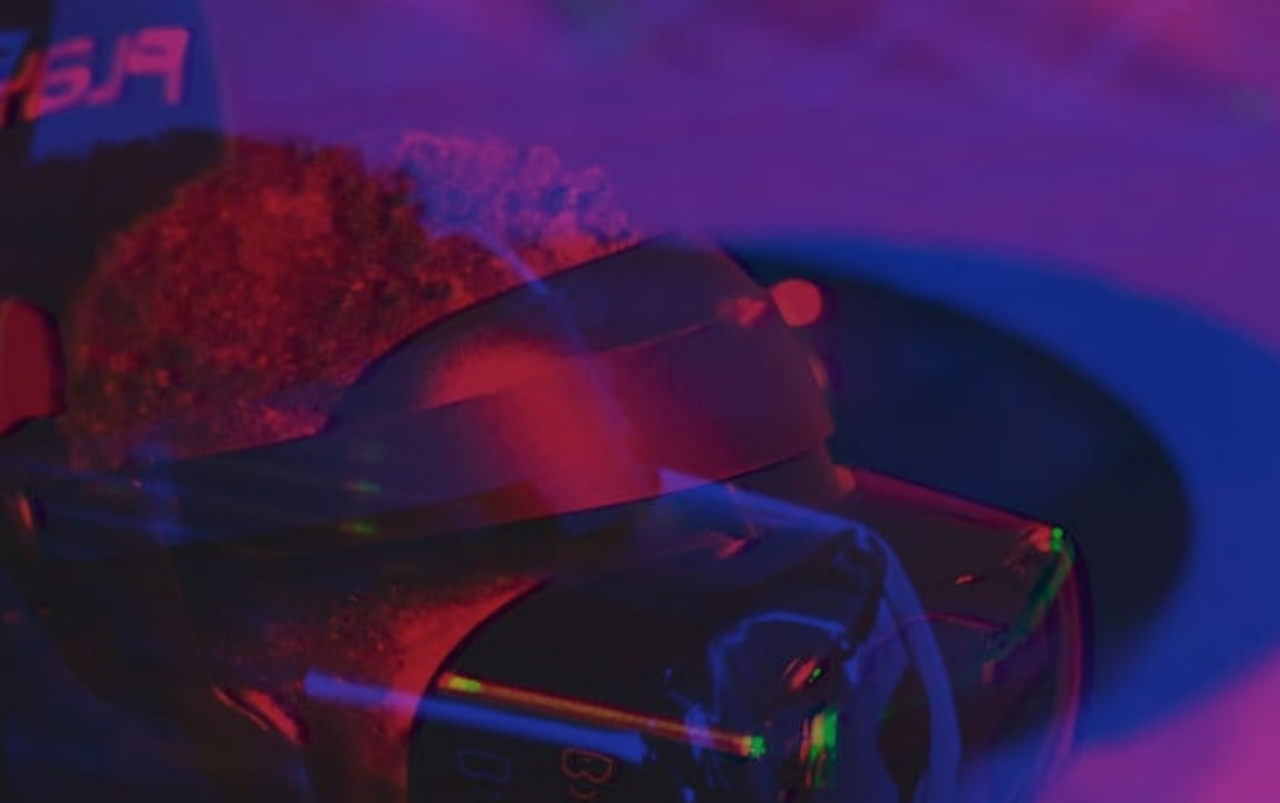
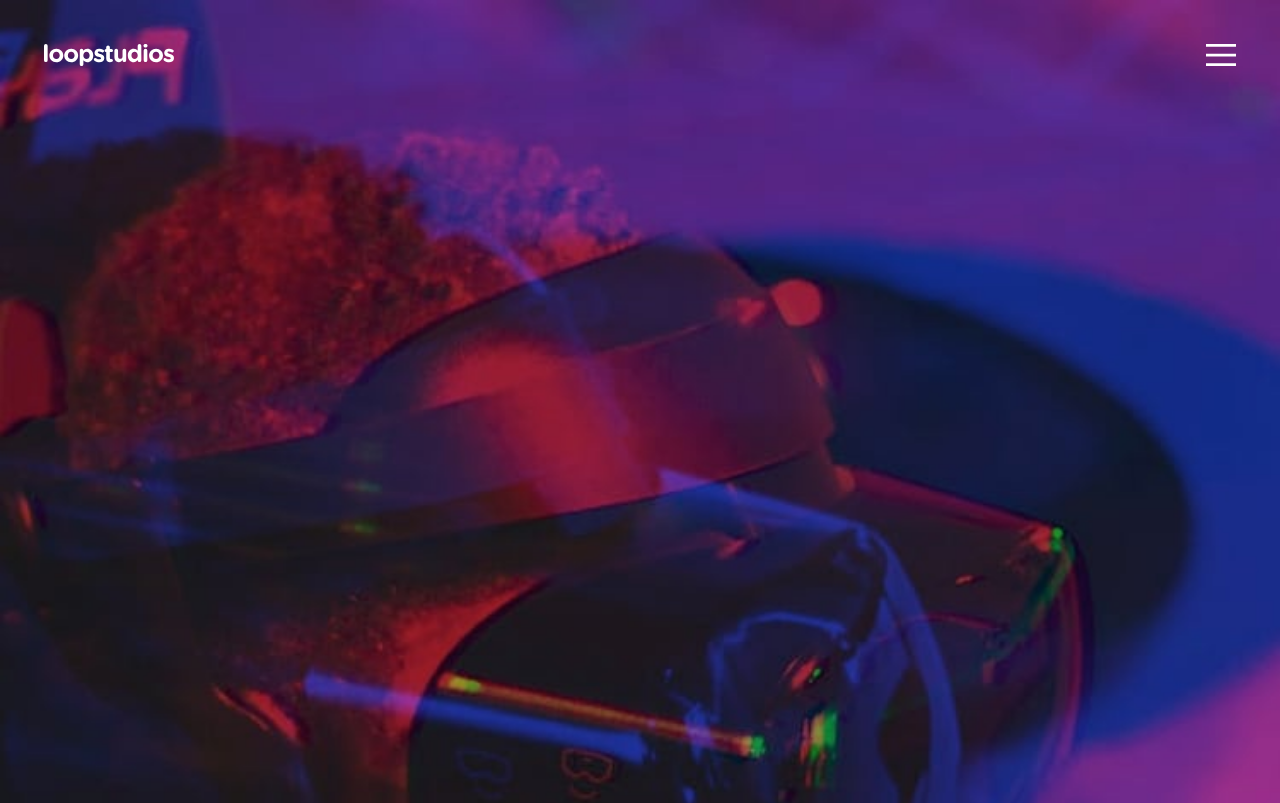
Before and after one commit to Eg51/REACT_LOOPSTUDIOS, a Next.js app: page / in a window 1280 px wide. Shown: the top 803 px of the page. Built offline with nearby package versions, Linux system fonts and the light colour scheme.

Commit message:
initiated adding contents to the background images

```diff
--- a/app/page.tsx
+++ b/app/page.tsx
@@ -7,6 +7,25 @@ export default function Home() {
     <div className="flex items-ccenter justify-center">
       <div className="flex flex-col h-auto w-full">
         <img src="/images/mobile/image-hero.jpg" className="bg-auto pb-18"/>
+
+        <div className="absolute flex p-11 justify-between
+          w-full max-w-['375px']"
+          >
+           <Image
+            src="/images/logo.svg"
+            alt="logo"
+            width={130}
+            height={60}
+            />
+           <Image
+            src="/images/icon-hamburger.svg"
+            alt="logo"
+            width={30}
+            height={60}
+            />
+        </div>
+
+
         <img src="/images/mobile/image-interactive.jpg" alt="interactive_image"
         className="flex pt-5 pl-6 pr-6 pb-"/>
         <h1 className="flex text-center justify-center
@@ -54,12 +73,9 @@ export default function Home() {
           alt='image-curiousity'
           className='bg-auto pb-1 pl-5 p-5 h-50 w-full'/>
 
-        <div className='text-black'>
-          <img src='/images/mobile/image-fisheye.jpg'
-            alt='image-fisheye'
-            className='bg-auto pb-9 pl-5 p-5 h-50 w-full'/>
-
-        </div>
+        <img src='/images/mobile/image-fisheye.jpg'
+          alt='image-fisheye'
+          className='bg-auto pb-9 pl-5 p-5 h-50 w-full'/>
 
         <div className="flex items-center justify-center">
           <Link href={'https://www.google.com/search'}>
```
